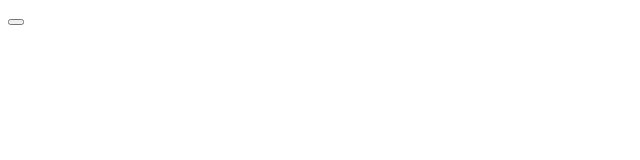
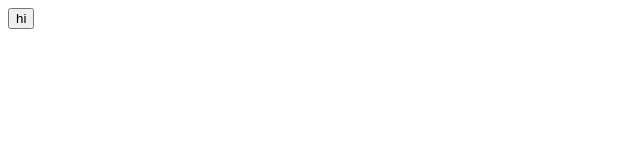
Before and after one commit to staten-island-tech/vue-reactivity-project-Chaojie1, a Vue app in the folder app/: page / in a window 1280 px wide. Shown: the top 160 px of the page, without its empty margins (0-640 px from the left). Built offline with nearby package versions, Linux system fonts and the light colour scheme.

Commit message:
aimingmytrain

```diff
--- a/app/src/views/homepage.vue
+++ b/app/src/views/homepage.vue
@@ -1,13 +1,19 @@
 <template>
     <div>
-        <button @click="relocate"></button>
+        <button @click="relocate">hi</button>
     </div>
 </template>
 
 <script setup>
     import { ref } from 'vue'
+    function clamp(min, max, value) {
+    return Math.min(Math.max(value, min), max);
+    }
     function relocate(){
-        document.querySelector('button').classList = `absolute top-${Math.round(Math.random)} left-0`
+        const button = document.body.querySelector('button');
+        const max = [window.innerWidth  - button.offsetWidth,window.innerHeight - button.offsetHeight];
+        const newpos = [Math.round(Math.random() * 250)*((-1)**Math.ceil(Math.random() * 4)),Math.round(Math.random() * 250)*((-1)**Math.ceil(Math.random() * 4))]
+        button.style.transform = `translate(${clamp(0,max[0],newpos[0]+max[0]/2)}px, ${clamp(0,max[1],newpos[1]+max[1]/2)}px)`;
     }
 </script>
 
```
